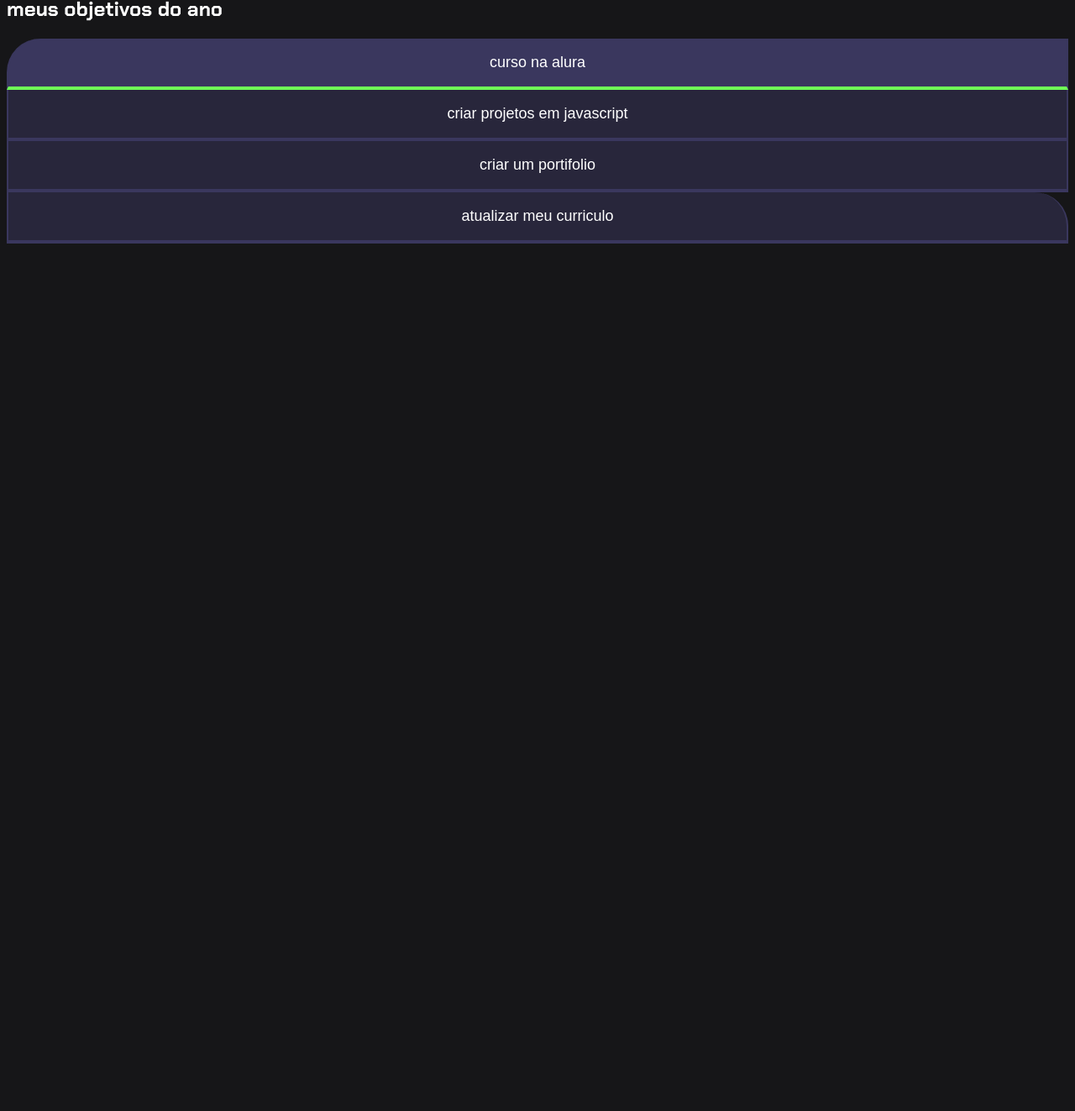
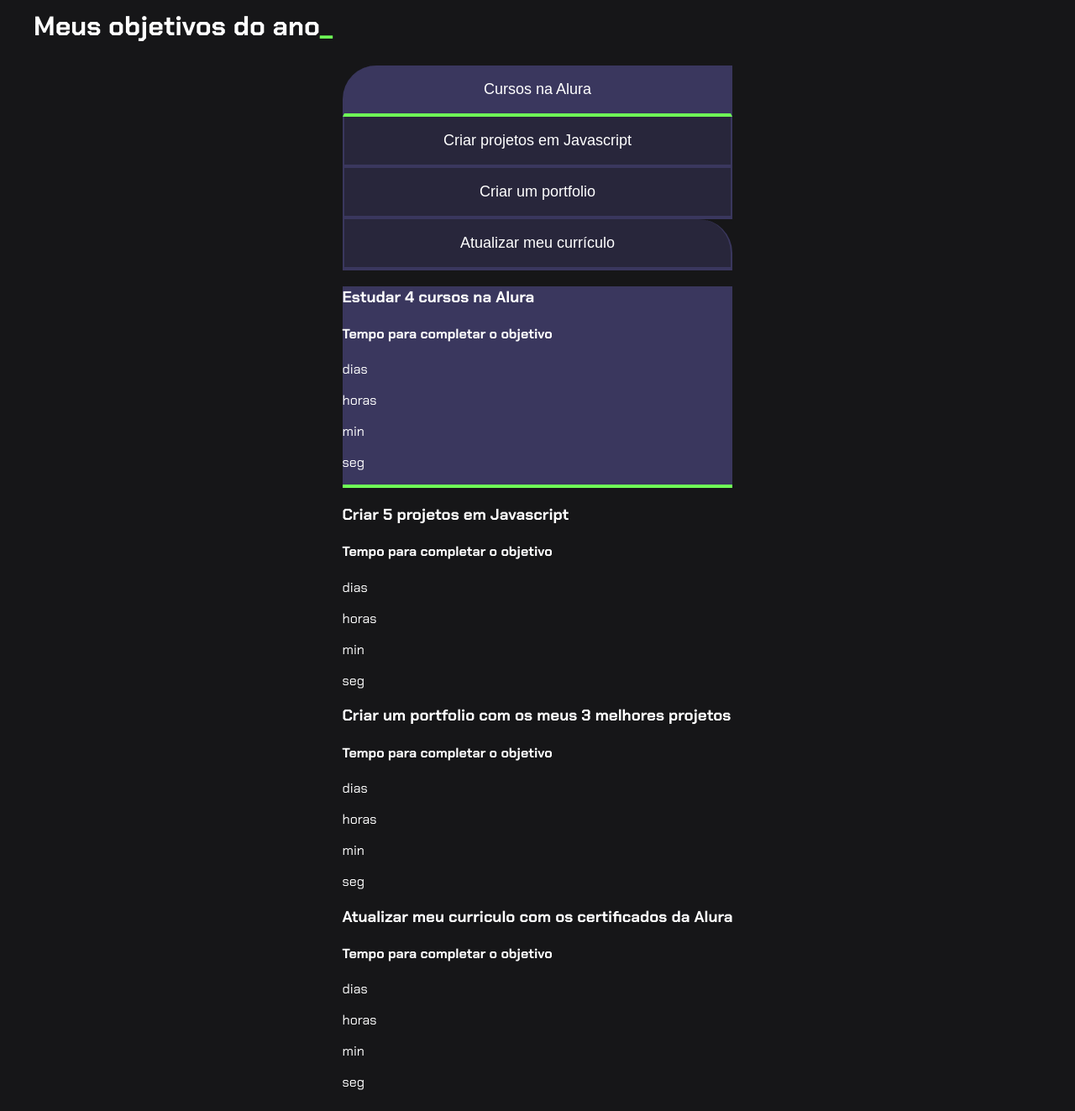
Before and after one commit to GuilhermeBrunetti007/ProjetodeVida, a plain HTML site: page Guilherme Brunetti/index.html in a window 1280 px wide. Shown: the part 25-1348 px from the top of the page at 84% size. Before the commit the page ends 800 px from the top, so only its background shows below. Drawn offline with Linux system fonts and the light colour scheme.

Commit message:
Update index.html

```diff
--- a/Guilherme Brunetti/index.html
+++ b/Guilherme Brunetti/index.html
@@ -7,16 +7,110 @@
     <title>Meus objetivos do ano</title>
     <link rel="stylesheet" href="style.css">
 </head>
+
 <body>
-
-<section class="conteudo pricipal">
-    <h2 class="titulo principal">meus objetivos do ano<span></h2>
+    <section class="conteudo-principal">
+        <h2 class="titulo-principal">Meus objetivos do ano<span>_</span></h2>
+        <div class="conteudo">
             <div class="botoes">
-<button class="botao ativo">curso na alura</button>
-<button class="botao">criar projetos em javascript</button>
-<button class="botao">criar um portifolio</button>
-<button class="botao">atualizar meu curriculo</button>
+                <button class="botao ativo">Cursos na Alura</button>
+                <button class="botao">Criar projetos em Javascript</button>
+                <button class="botao">Criar um portfolio</button>
+                <button class="botao">Atualizar meu currículo</button>
+            </div>
+            <div class="abas-textos">
+                <div class="aba-conteudo ativo">
+                    <h3 class="aba-conteudo-titulo-principal">Estudar 4 cursos na Alura</h3>
+                    <h4 class="aba-conteudo-titulo-secundario">Tempo para completar o objetivo</h4>
+                    <div class="contador">
+                        <div class="contador-digito">
+                            <p class="contador-digito-numero" id="dias0"></p>
+                            <p class="contador-digito-texto">dias</p>
+                        </div>
+                        <div class="contador-digito">
+                            <p class="contador-digito-numero" id="horas0"></p>
+                            <p class="contador-digito-texto">horas</p>
+                        </div>
+                        <div class="contador-digito">
+                            <p class="contador-digito-numero" id="min0"></p>
+                            <p class="contador-digito-texto">min</p>
+                        </div>
+                        <div class="contador-digito">
+                            <p class="contador-digito-numero" id="seg0"></p>
+                            <p class="contador-digito-texto">seg</p>
+                        </div>
+                    </div>
+                </div>
+                <div class="aba-conteudo">
+                    <h3 class="aba-conteudo-titulo-principal">Criar 5 projetos em Javascript</h3>
+                    <h4 class="aba-conteudo-titulo-secundario">Tempo para completar o objetivo</h4>
+                    <div class="contador">
+                        <div class="contador-digito">
+                            <p class="contador-digito-numero" id="dias1"></p>
+                            <p class="contador-digito-texto">dias</p>
+                        </div>
+                        <div class="contador-digito">
+                            <p class="contador-digito-numero" id="horas1"></p>
+                            <p class="contador-digito-texto">horas</p>
+                        </div>
+                        <div class="contador-digito">
+                            <p class="contador-digito-numero" id="min1"></p>
+                            <p class="contador-digito-texto">min</p>
+                        </div>
+                        <div class="contador-digito">
+                            <p class="contador-digito-numero" id="seg1"></p>
+                            <p class="contador-digito-texto">seg</p>
+                        </div>
+                    </div>
+                </div>
+                <div class="aba-conteudo">
+                    <h3 class="aba-conteudo-titulo-principal">Criar um portfolio com os meus 3 melhores projetos</h3>
+                    <h4 class="aba-conteudo-titulo-secundario">Tempo para completar o objetivo</h4>
+                    <div class="contador">
+                        <div class="contador-digito">
+                            <p class="contador-digito-numero" id="dias2"></p>
+                            <p class="contador-digito-texto">dias</p>
+                        </div>
+                        <div class="contador-digito">
+                            <p class="contador-digito-numero" id="horas2"></p>
+                            <p class="contador-digito-texto">horas</p>
+                        </div>
+                        <div class="contador-digito">
+                            <p class="contador-digito-numero" id="min2"></p>
+                            <p class="contador-digito-texto">min</p>
+                        </div>
+                        <div class="contador-digito">
+                            <p class="contador-digito-numero" id="seg2"></p>
+                            <p class="contador-digito-texto">seg</p>
+                        </div>
+                    </div>
+                </div>
+                <div class="aba-conteudo">
+                    <h3 class="aba-conteudo-titulo-principal">Atualizar meu curriculo com os certificados da Alura</h3>
+                    <h4 class="aba-conteudo-titulo-secundario">Tempo para completar o objetivo</h4>
+                    <div class="contador">
+                        <div class="contador-digito">
+                            <p class="contador-digito-numero" id="dias3"></p>
+                            <p class="contador-digito-texto">dias</p>
+                        </div>
+                        <div class="contador-digito">
+                            <p class="contador-digito-numero" id="horas3"></p>
+                            <p class="contador-digito-texto">horas</p>
+                        </div>
+                        <div class="contador-digito">
+                            <p class="contador-digito-numero" id="min3"></p>
+                            <p class="contador-digito-texto">min</p>
+                        </div>
+                        <div class="contador-digito">
+                            <p class="contador-digito-numero" id="seg3"></p>
+                            <p class="contador-digito-texto">seg</p>
+                        </div>
+                    </div>
+                </div>
+            </div>
         </div>
     </section>
+    <script src="main.js"></script>
 </body>
+
 </html>
```
Lines whose indentation alone changed are shown as unchanged.
